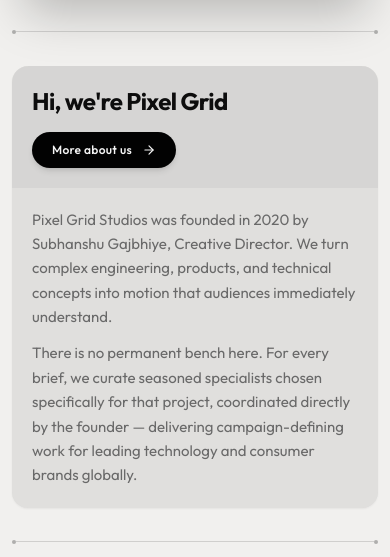
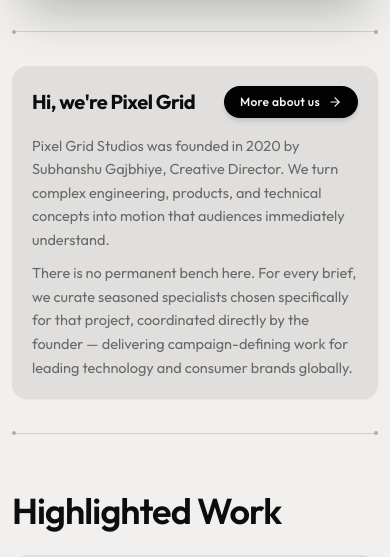
Before and after one commit to pixelgridstudios/PGS-Website-v1, a React (Vite) app: page / in a window 390 px wide. Shown: the part 585-1142 px from the top of the page. Built offline with nearby package versions, Linux system fonts and the light colour scheme.

Commit message:
style: fix mobile/tablet stacked card to single-line header row and eliminate seam gap

```diff
--- a/src/pages/Home.tsx
+++ b/src/pages/Home.tsx
@@ -122,9 +122,9 @@ export const Home: React.FC = () => {
           <div className="w-full flex flex-col md:grid md:grid-cols-[280px_1fr] lg:grid-cols-[340px_1fr] xl:grid-cols-[400px_1fr] rounded-2xl sm:rounded-3xl bg-brand-muted overflow-hidden shadow-sm dark:shadow-2xl border-0">
 
             {/* Left/Top Column: Context, Branding & Action */}
-            <div className="p-5 sm:p-6 md:p-8 lg:p-10 xl:p-11 flex flex-col sm:flex-row md:flex-col justify-between sm:items-center md:items-start gap-4 sm:gap-6 md:gap-7 bg-black/[0.045] dark:bg-black/30 text-brand-foreground">
+            <div className="p-5 sm:p-6 md:p-8 lg:p-10 xl:p-11 pb-2 sm:pb-3 md:pb-8 lg:pb-10 xl:pb-11 flex flex-row md:flex-col justify-between items-center md:items-start gap-3 sm:gap-4 md:gap-7 bg-transparent md:bg-black/[0.045] md:dark:bg-black/30 text-brand-foreground">
               <div>
-                <h2 className="font-display text-2xl sm:text-[28px] md:text-3xl lg:text-4xl xl:text-[44px] font-bold tracking-tight text-brand-foreground leading-tight md:leading-[1.08]">
+                <h2 className="font-display text-xl sm:text-2xl md:text-3xl lg:text-4xl xl:text-[44px] font-bold tracking-tight text-brand-foreground leading-tight md:leading-[1.08]">
                   <span className="inline md:block whitespace-nowrap">Hi, we're </span>
                   <span className="inline md:block md:mt-1 whitespace-nowrap">Pixel Grid</span>
                 </h2>
@@ -133,7 +133,7 @@ export const Home: React.FC = () => {
               <div className="shrink-0">
                 <Link
                   to="/about"
-                  className="group inline-flex items-center gap-2.5 sm:gap-3 rounded-full bg-brand-panel text-brand-panel-foreground px-5 sm:px-6 md:px-6 lg:px-7 py-2.5 sm:py-3 md:py-3 lg:py-3.5 text-xs sm:text-sm font-medium tracking-wide shadow-md transition-all duration-[400ms] ease-spring-vibe hover:-translate-y-1 hover:scale-[1.03] hover:shadow-xl hover:shadow-brand-accent/20 active:scale-95 border-0"
+                  className="group inline-flex items-center gap-2 sm:gap-2.5 md:gap-3 rounded-full bg-brand-panel text-brand-panel-foreground px-4 sm:px-5 md:px-6 lg:px-7 py-2 sm:py-2.5 md:py-3 lg:py-3.5 text-xs sm:text-sm font-medium tracking-wide shadow-md transition-all duration-[400ms] ease-spring-vibe hover:-translate-y-1 hover:scale-[1.03] hover:shadow-xl hover:shadow-brand-accent/20 active:scale-95 border-0"
                 >
                   <span>More about us</span>
                   <ArrowRight className="size-3.5 sm:size-4 shrink-0 transition-transform duration-[400ms] ease-spring-vibe group-hover:translate-x-1" />
@@ -142,8 +142,8 @@ export const Home: React.FC = () => {
             </div>
 
             {/* Right/Bottom Column: Narrative */}
-            <div className="p-5 sm:p-6 md:p-8 lg:p-10 xl:p-11 flex flex-col justify-center bg-brand-muted text-brand-foreground">
-              <div className="space-y-3 sm:space-y-3.5 md:space-y-4 lg:space-y-4.5 text-[15px] sm:text-base md:text-[16px] lg:text-[17.5px] xl:text-[18.5px] leading-relaxed text-brand-subtle font-normal">
+            <div className="p-5 sm:p-6 md:p-8 lg:p-10 xl:p-11 pt-2 sm:pt-3 md:pt-8 lg:pt-10 xl:pt-11 flex flex-col justify-center bg-brand-muted text-brand-foreground">
+              <div className="space-y-2.5 sm:space-y-3 md:space-y-4 lg:space-y-4.5 text-[14.5px] sm:text-base md:text-[16px] lg:text-[17.5px] xl:text-[18.5px] leading-relaxed text-brand-subtle font-normal">
                 <p>
                   Pixel Grid Studios was founded in 2020 by Subhanshu Gajbhiye, Creative Director. We turn complex engineering, products, and technical concepts into motion that audiences immediately understand.
                 </p>
```
